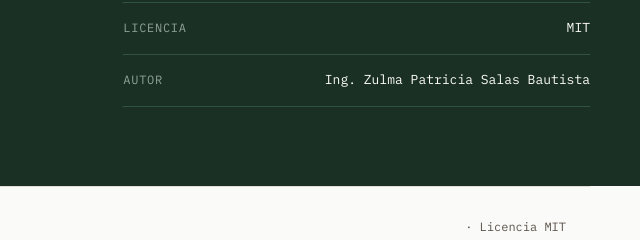
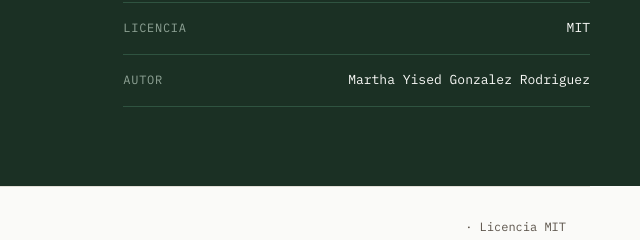
Before and after one commit to myisedgonzalez-cyber/sigg-finca-las-mercedes-yised, a plain HTML site: page index.html in a window 1280 px wide. Shown: the part 1598-1838 px from the top of the page, 640-1280 px from the left. Drawn offline with nearby package versions, Linux system fonts and the light colour scheme; a web font is replaced by a local one.

```diff
--- a/index.html
+++ b/index.html
@@ -175,7 +175,7 @@
                     </div>
                     <div class="ficha__fila">
                         <dt>Autor</dt>
-                        <dd>Ing. Zulma Patricia Salas Bautista</dd>
+                        <dd>Martha Yised Gonzalez Rodriguez</dd>
                     </div>
                 </dl>
             </div>
```
